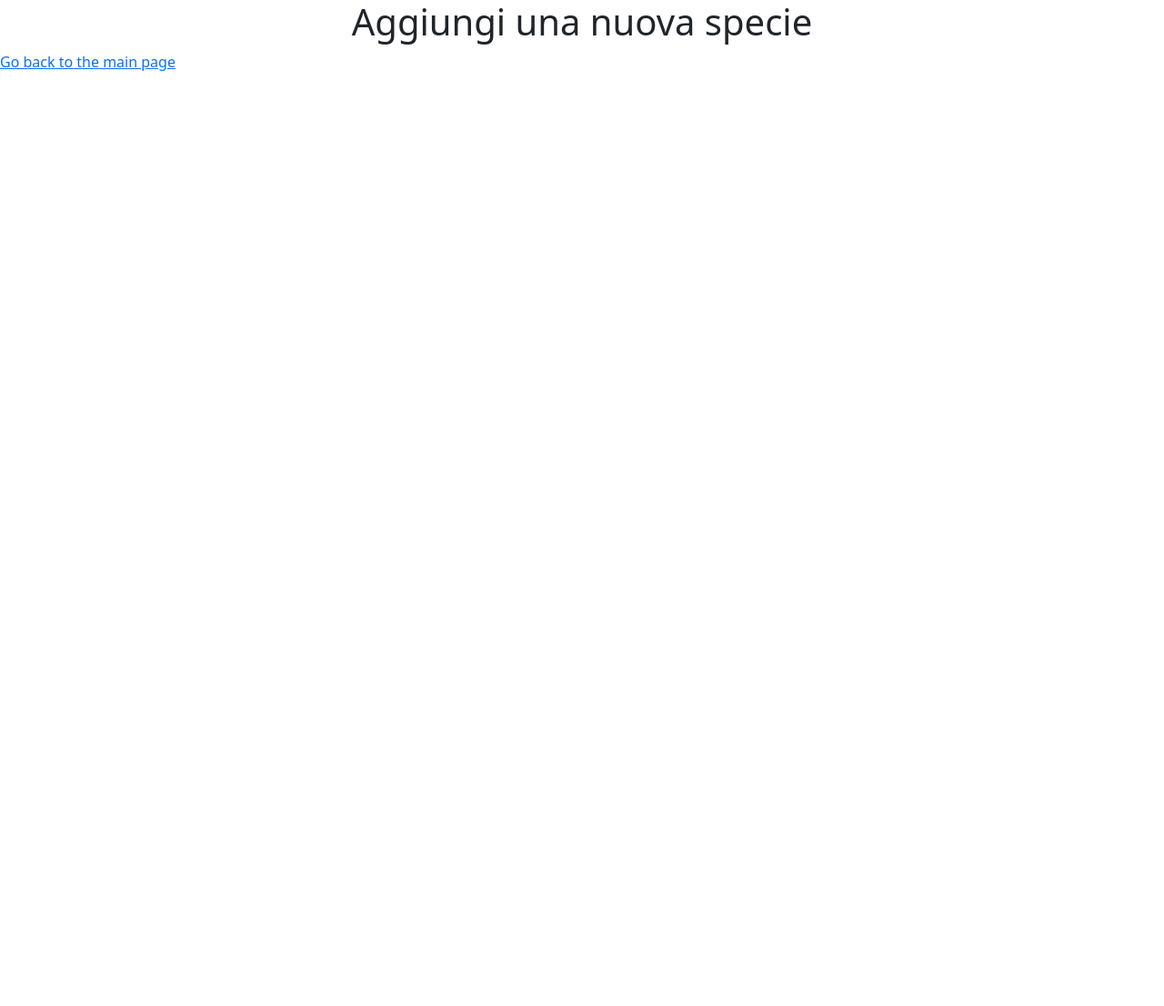
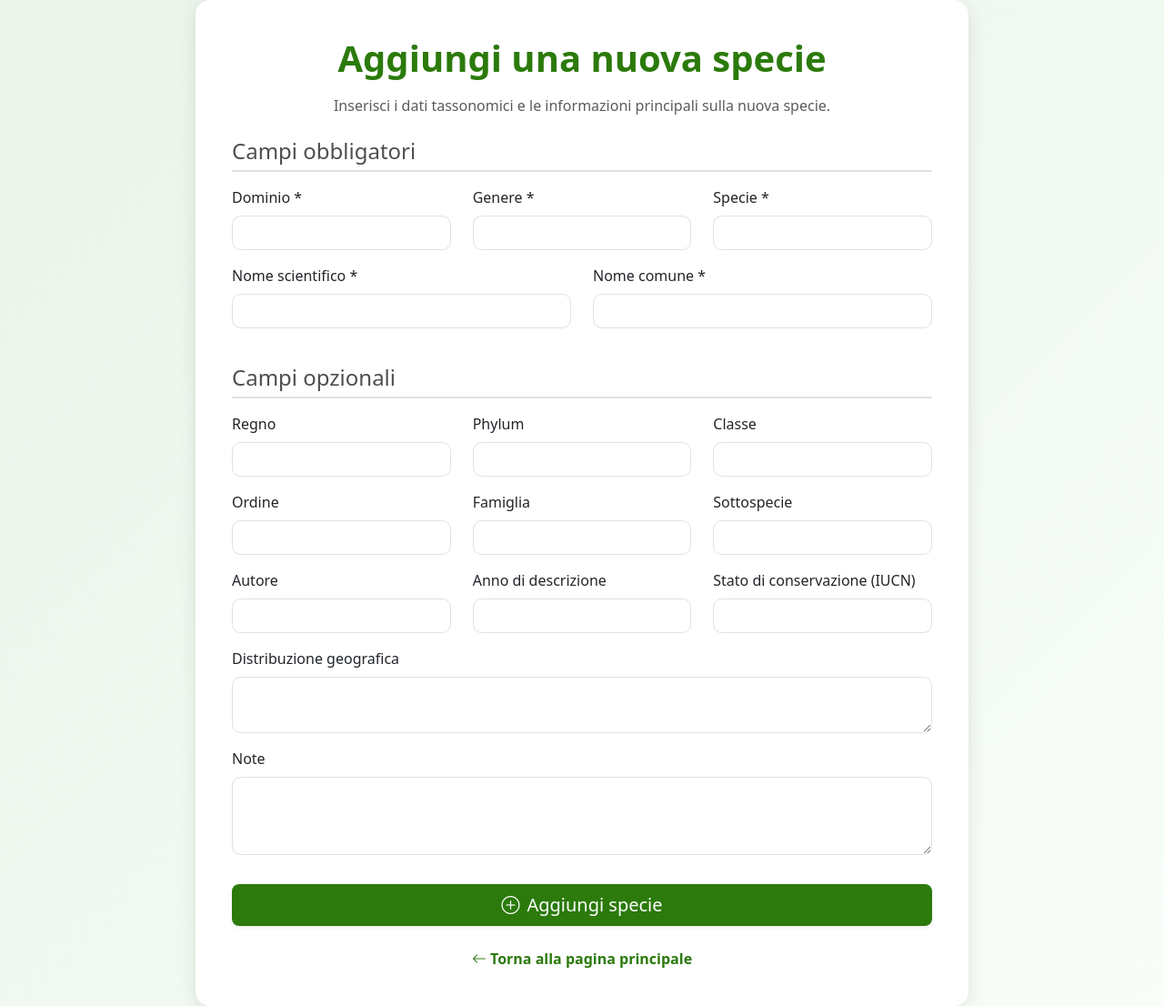
Before and after one commit to camillapaoloni/use_case_laif, a Flask app: page /add_form in a window 1280 px wide. Shown: the whole page at 91% size. Before the commit the page ends 78 px from the top, so only its background shows below. Run offline with Flask 3, Linux system fonts and the light colour scheme.

Commit message:
Improvments

```diff
--- a/app.py
+++ b/app.py
@@ -21,7 +21,7 @@ def index():   #questa funzione risponde alla route principale
     db = get_db() #ottiene la connessione al database
     results = db.execute("SELECT * FROM species").fetchall()
 
-    return render_template('index.html', n_species=len(results)) #restituisce il file HTML chiamato index.html che ancora non esiste
+    return render_template('index.html', n_species=len(results)) #restituisce il file HTML chiamato index.html
 #il file html viene cercato nella cartella templates se non si specifica un percorso diverso
 @app.route('/api/get_species', methods=['POST']) #definizione della route /api/data
 #get specifica che questa route risponde solo alle richieste POST
@@ -37,6 +37,44 @@ def get_species():
     #ora creo la risposta che arrival all'utente
     return jsonify({"entries": [dict(row) for row in results]}) #restituisce i risultati come JSON
 
+@app.route('/api/add_species', methods=['POST'])#POST perchè sto creando una nuova risorsa
+def add_species():
+    data = request.get_json()
+
+    # Campi obbligatori
+    required_fields = ['domain', 'genus', 'species', 'scientific_name', 'common_name']
+    for field in required_fields:
+        if not data.get(field) or not data[field].strip():
+            return jsonify({"message": f"Campo '{field}' mancante o vuoto"}), 400
+
+    db = get_db()
+    try:
+        db.execute("""
+            INSERT INTO species (
+                domain, kingdom, phylum, class, order_name,
+                family, genus, species, subspecies, scientific_name,
+                common_name, author, year_described, conservation_status,
+                distribution, notes
+            )
+            VALUES (?, ?, ?, ?, ?, ?, ?, ?, ?, ?, ?, ?, ?, ?, ?, ?)
+        """, (
+            data.get('domain'), data.get('kingdom'), data.get('phylum'),
+            data.get('class'), data.get('order_name'), data.get('family'),
+            data.get('genus'), data.get('species'), data.get('subspecies'),
+            data.get('scientific_name'), data.get('common_name'),
+            data.get('author'), data.get('year_described'),
+            data.get('conservation_status'), data.get('distribution'),
+            data.get('notes')
+        ))
+        db.commit()
+        return jsonify({"message": "Specie aggiunta con successo!"}), 200
+
+    except sqlite3.IntegrityError:
+        return jsonify({"message": "❌ Nome scientifico già presente nel database."}), 400
+
+    except Exception as e:
+        return jsonify({"message": f"Errore del server: {str(e)}"}), 500
+
 @app.route("/add_form") #pagina per aggiungere una nuova specie
 def add_form():
     return render_template("add_form.html") #restituisce il file HTML chiamato add_form.html che ancora non esiste
--- /dev/null
+++ b/static/add_form.js
@@ -0,0 +1,55 @@
+document.addEventListener("DOMContentLoaded", () => {
+  const form = document.getElementById("add-species-form");
+  const message = document.getElementById("message");
+
+  form.addEventListener("submit", async (e) => {
+    e.preventDefault();
+
+    // Raccogli tutti i campi
+    const fields = [
+      "domain", "kingdom", "phylum", "class", "order_name",
+      "family", "genus", "species", "subspecies", "scientific_name",
+      "common_name", "author", "year_described", "conservation_status",
+      "distribution", "notes"
+    ];
+
+    const data = {};
+    fields.forEach(id => {
+      data[id] = document.getElementById(id).value.trim();
+    });
+
+    // Controlla i campi obbligatori
+    const required = ["domain", "genus", "species", "scientific_name", "common_name"];
+    for (let field of required) {
+      if (!data[field]) {
+        message.textContent = `⚠️ Il campo "${field}" è obbligatorio.`;
+        message.style.color = "red";
+        return;
+      }
+    }
+
+    try {
+      const res = await fetch("/api/add_species", {
+        method: "POST",
+        headers: { "Content-Type": "application/json" },
+        body: JSON.stringify(data)
+      });
+
+      const result = await res.json();
+
+      if (res.ok) {
+        message.textContent = "✅ " + result.message;
+        message.style.color = "green";
+        form.reset();
+      } else {
+        message.textContent = "❌ " + result.message;
+        message.style.color = "red";
+      }
+
+    } catch (err) {
+      console.error(err);
+      message.textContent = "❌ Errore di connessione al server.";
+      message.style.color = "red";
+    }
+  });
+});
--- a/templates/add_form.html
+++ b/templates/add_form.html
@@ -1,16 +1,199 @@
 <!DOCTYPE html>
-<html lang="en">
+<html lang="it">
 <head>
-    <meta charset="UTF-8">
-    <link href="https://cdn.jsdelivr.net/npm/bootstrap@5.3.8/dist/css/bootstrap.min.css" rel="stylesheet" integrity="sha384-sRIl4kxILFvY47J16cr9ZwB07vP4J8+LH7qKQnuqkuIAvNWLzeN8tE5YBujZqJLB" crossorigin="anonymous">
+  <meta charset="UTF-8">
+  <meta name="viewport" content="width=device-width, initial-scale=1.0">
+  <title>Aggiungi una nuova specie</title>
 
-    <meta name="viewport" content="width=device-width, initial-scale=1.0">
-    <title>Modulo di aggiunta specie</title>
+  <!-- Bootstrap -->
+  <link href="https://cdn.jsdelivr.net/npm/bootstrap@5.3.8/dist/css/bootstrap.min.css" rel="stylesheet">
+  <link href="https://cdn.jsdelivr.net/npm/bootstrap-icons@1.10.5/font/bootstrap-icons.css" rel="stylesheet">
+
+  <style>
+    /* 🌿 Colori personalizzati */
+    :root {
+      --bs-primary: #2b7a0b;
+      --bs-success: #2b7a0b;
+    }
+
+    /* 🌱 Sfondo e layout */
+    body {
+      background: linear-gradient(135deg, #eaf4ea, #f8fdf8);
+      min-height: 100vh;
+      display: flex;
+      align-items: center;
+      justify-content: center;
+    }
+
+    .main-card {
+      background-color: #fff;
+      border-radius: 1rem;
+      box-shadow: 0 4px 20px rgba(0, 0, 0, 0.1);
+      padding: 2.5rem;
+      width: 100%;
+      max-width: 850px;
+    }
+
+    /* 🎨 Campi e form */
+    .form-control {
+      border-radius: 0.6rem;
+      transition: all 0.2s ease-in-out;
+    }
+
+    .form-control:focus {
+      box-shadow: 0 0 5px rgba(43, 122, 11, 0.4);
+      border-color: #2b7a0b;
+    }
+
+    h1 {
+      color: var(--bs-primary);
+      font-weight: 700;
+    }
+
+    h4 {
+      color: #4e4e4e;
+      border-bottom: 2px solid #e1e1e1;
+      padding-bottom: 0.4rem;
+    }
+
+    /* 💬 Messaggi */
+    #message {
+      text-align: center;
+      font-size: 1.1rem;
+    }
+    #message.success {
+      color: #2b7a0b;
+    }
+    #message.error {
+      color: #c0392b;
+    }
+
+    /* ✨ Bottone */
+    button[type="submit"] {
+      background-color: var(--bs-success);
+      border: none;
+      transition: 0.2s ease-in-out;
+    }
+
+    button[type="submit"]:hover {
+      background-color: #256f09;
+      transform: translateY(-2px);
+    }
+
+    a {
+      text-decoration: none;
+      color: #2b7a0b;
+    }
+
+    a:hover {
+      text-decoration: underline;
+    }
+  </style>
 </head>
+
 <body>
-    <h1 class="text-center">Aggiungi una nuova specie</h1>
+  <div class="main-card">
+    <h1 class="text-center mb-3">Aggiungi una nuova specie</h1>
+    <p class="text-center text-muted mb-4">
+      Inserisci i dati tassonomici e le informazioni principali sulla nuova specie.
+    </p>
 
-<a href="/"   class = "mt-3">Go back to the main page</a>
+    <form id="add-species-form" class="border-0">
+      <h4 class="mb-3">Campi obbligatori</h4>
+      <div class="row">
+        <div class="col-md-4 mb-3">
+          <label class="form-label">Dominio *</label>
+          <input type="text" id="domain" class="form-control" required>
+        </div>
+        <div class="col-md-4 mb-3">
+          <label class="form-label">Genere *</label>
+          <input type="text" id="genus" class="form-control" required>
+        </div>
+        <div class="col-md-4 mb-3">
+          <label class="form-label">Specie *</label>
+          <input type="text" id="species" class="form-control" required>
+        </div>
+      </div>
+
+      <div class="row">
+        <div class="col-md-6 mb-3">
+          <label class="form-label">Nome scientifico *</label>
+          <input type="text" id="scientific_name" class="form-control" required>
+        </div>
+        <div class="col-md-6 mb-3">
+          <label class="form-label">Nome comune *</label>
+          <input type="text" id="common_name" class="form-control" required>
+        </div>
+      </div>
+
+      <h4 class="mt-4 mb-3">Campi opzionali</h4>
+      <div class="row">
+        <div class="col-md-4 mb-3">
+          <label class="form-label">Regno</label>
+          <input type="text" id="kingdom" class="form-control">
+        </div>
+        <div class="col-md-4 mb-3">
+          <label class="form-label">Phylum</label>
+          <input type="text" id="phylum" class="form-control">
+        </div>
+        <div class="col-md-4 mb-3">
+          <label class="form-label">Classe</label>
+          <input type="text" id="class" class="form-control">
+        </div>
+      </div>
+
+      <div class="row">
+        <div class="col-md-4 mb-3">
+          <label class="form-label">Ordine</label>
+          <input type="text" id="order_name" class="form-control">
+        </div>
+        <div class="col-md-4 mb-3">
+          <label class="form-label">Famiglia</label>
+          <input type="text" id="family" class="form-control">
+        </div>
+        <div class="col-md-4 mb-3">
+          <label class="form-label">Sottospecie</label>
+          <input type="text" id="subspecies" class="form-control">
+        </div>
+      </div>
+
+      <div class="row">
+        <div class="col-md-4 mb-3">
+          <label class="form-label">Autore</label>
+          <input type="text" id="author" class="form-control">
+        </div>
+        <div class="col-md-4 mb-3">
+          <label class="form-label">Anno di descrizione</label>
+          <input type="number" id="year_described" class="form-control">
+        </div>
+        <div class="col-md-4 mb-3">
+          <label class="form-label">Stato di conservazione (IUCN)</label>
+          <input type="text" id="conservation_status" class="form-control">
+        </div>
+      </div>
+
+      <div class="mb-3">
+        <label class="form-label">Distribuzione geografica</label>
+        <textarea id="distribution" class="form-control" rows="2"></textarea>
+      </div>
+
+      <div class="mb-3">
+        <label class="form-label">Note</label>
+        <textarea id="notes" class="form-control" rows="3"></textarea>
+      </div>
+
+      <button type="submit" class="btn btn-success btn-lg w-100 mt-3 shadow-sm">
+        <i class="bi bi-plus-circle me-2"></i>Aggiungi specie
+      </button>
+    </form>
+
+    <p id="message" class="mt-3 fw-bold"></p>
+
+    <div class="text-center mt-4">
+      <a href="/" class="fw-semibold"><i class="bi bi-arrow-left"></i> Torna alla pagina principale</a>
+    </div>
+  </div>
+
+  <script src="/static/add_form.js"></script>
 </body>
-
 </html>
```
Also changed, not shown: db/database.db, 1 other file.
